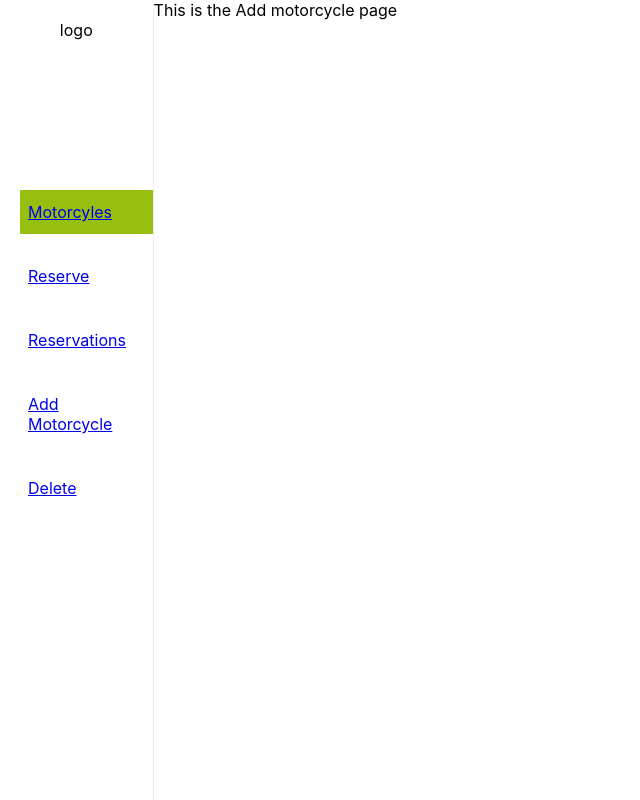
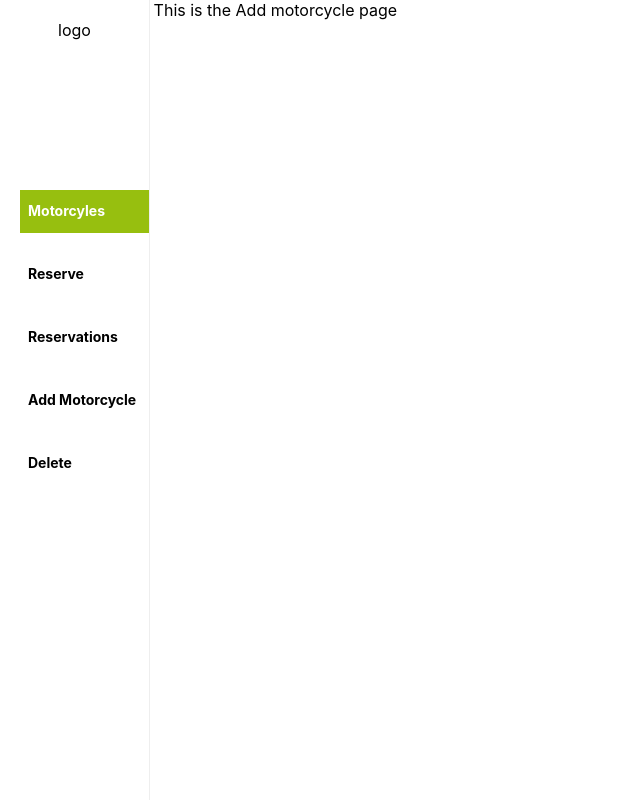
Before and after one commit to Bennyjoez/motorcycle-appointment-app-front-end, a React (Create React App) app: page /add-motorcycle in a window 1280 px wide. In both pictures the pointer is over the link "Motorcyles". Shown: the whole page, without its empty margins (0-640 px from the left). Built offline with nearby package versions, Linux system fonts and the light colour scheme.

Commit message:
Fix linter error

```diff
--- a/src/stylesheets/navpanel.css
+++ b/src/stylesheets/navpanel.css
@@ -1,6 +1,7 @@
 .nav-panel-main-container {
   background-color: #fff;
   height: 100vh;
+  width: 150px;
   border-right: 1px solid #eee;
   display: flex;
   flex-direction: column;
@@ -12,8 +13,6 @@
 .nav-links-container {
   list-style-type: none;
   padding: 0 0 0 20px;
-
-  /* border: 1px solid #eee; */
   width: 100%;
   display: flex;
   flex-direction: column;
@@ -21,25 +20,23 @@
   gap: 20px;
 }
 
-.nav-link {
+a {
   width: 100%;
   padding: 12px 8px;
-}
-
-.nav-link a {
   text-decoration: none;
   font-weight: bold;
   font-size: 14px;
   color: #000;
   border-bottom: 2px solid transparent;
   transition: border-color 0.5s ease;
+  cursor: pointer;
 }
 
-.nav-link a:hover {
+a:hover {
   color: #fff;
 }
 
-.nav-link:hover,
-.nav-link:focus {
+a:hover,
+a:focus {
   background-color: #97bf0f;
 }
```
